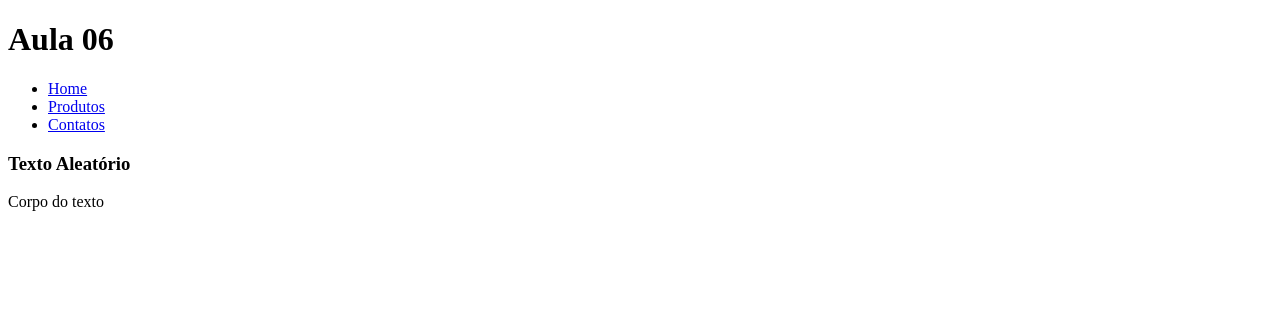
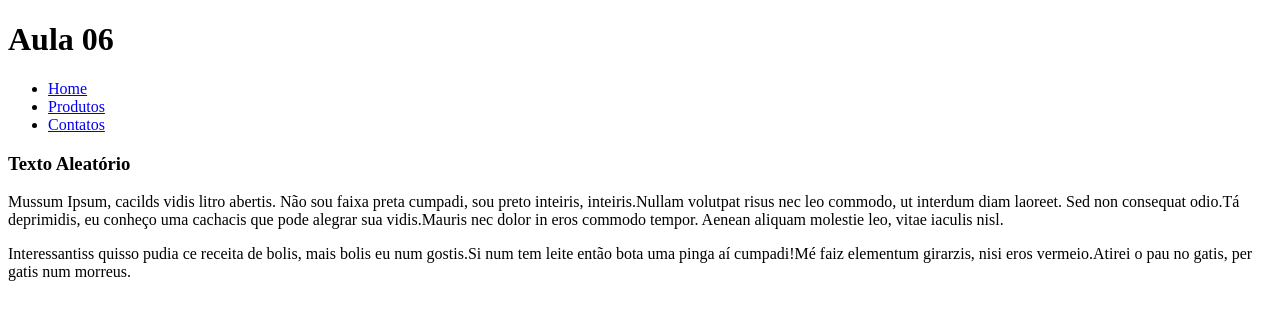
Before and after one commit to MauroBHjr/SenacDevN211frontEndAula06, a plain HTML site: page index.html in a window 1280 px wide. Drawn offline with Linux system fonts and the light colour scheme.

Commit message:
Inserindo imagens para trabalhar com tag figure

```diff
--- a/index.html
+++ b/index.html
@@ -26,11 +26,13 @@
 				<h1>
 					Texto Aleatório
 				</h1>
-				<p>
-					Corpo do texto
-				</p>
+				<p>Mussum Ipsum, cacilds vidis litro abertis. Não sou faixa preta cumpadi, sou preto inteiris, inteiris.Nullam volutpat risus nec leo commodo, ut interdum diam laoreet. Sed non consequat odio.Tá deprimidis, eu conheço uma cachacis que pode alegrar sua vidis.Mauris nec dolor in eros commodo tempor. Aenean aliquam molestie leo, vitae iaculis nisl.</p>
 
+				<p>Interessantiss quisso pudia ce receita de bolis, mais bolis eu num gostis.Si num tem leite então bota uma pinga aí cumpadi!Mé faiz elementum girarzis, nisi eros vermeio.Atirei o pau no gatis, per gatis num morreus.</p>
 			</article>
+			<figure>
+
+			</figure>
 		</section>
 
 		<footer>
```
Also changed, not shown: imagens/caminho.jpg (added), imagens/imgMedia.jpg (added), imagens/imgPequena.jpg (added), 1 other file.
